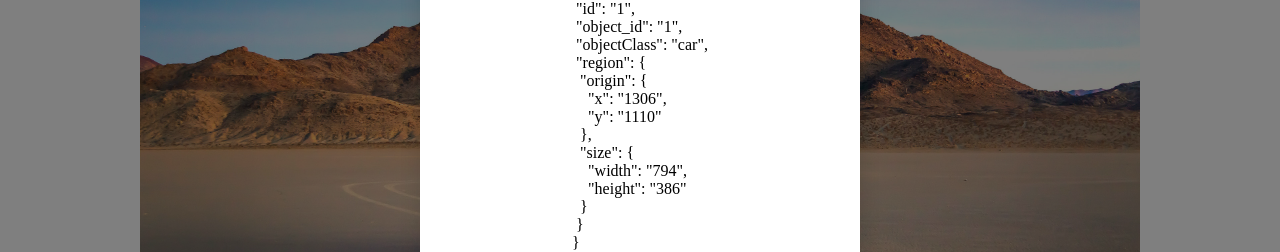
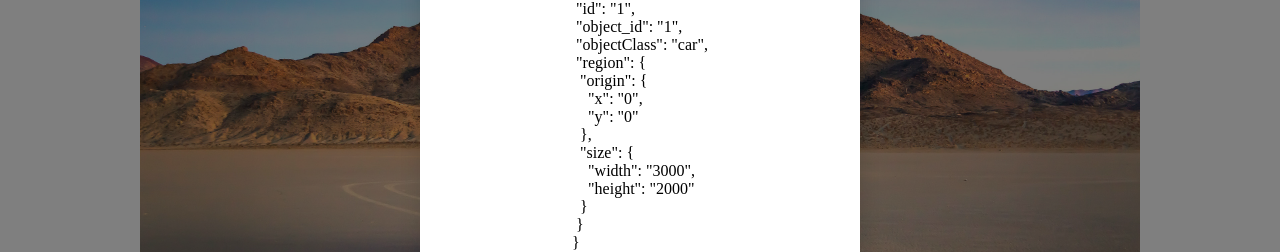
Before and after one commit to JettPy/object-selector, a React (Create React App) app: page / in a window 1280 px wide. Both pictures are taken after a click on the button "Добавить". Shown: the part 248-500 px from the top of the page. Built offline with nearby package versions, Linux system fonts and the light colour scheme.

Commit message:
Реализованны весь функционал

```diff
--- a/src/components/App/App.js
+++ b/src/components/App/App.js
@@ -2,11 +2,17 @@ import './App.css';
 import image from '../../images/image.jpg';
 import Canvas from '../Canvas/Canvas.js';
 import Popup from '../Popup/Popup.js';
-import { useState } from 'react';
+import { useState, useEffect } from 'react';
+import { imageData } from '../../data.js';
 
 function App() {
 
+  const [x, setX] = useState(0);
+  const [y, setY] = useState(0);
+  const [height, setHeight] = useState(imageData.height);
+  const [width, setWidth] = useState(imageData.width);
   const [isPopupOpen, setIsPopupOpen] = useState(false);
+  const [curWidth, setCurWidth] = useState(1000);
 
   function getSelectedData() {
     setIsPopupOpen(true);
@@ -16,14 +22,75 @@ function App() {
     setIsPopupOpen(false);
   }
 
+  function setData(left, top, right, bottom) {
+    if (right < left) {
+      setX(right);
+      setWidth(left - right);
+    } else {
+      setX(left);
+      setWidth(right - left);
+    }
+    if (bottom < top) {
+      setY(bottom);
+      setHeight(top - bottom);
+    } else {
+      setY(top);
+      setHeight(bottom - top);
+    }
+  }
+
+  function reset() {
+    setX(0);
+    setY(0);
+    setHeight(imageData.height);
+    setWidth(imageData.width);
+  }
+
+  function setCurrentWidth() {
+    const width = window.innerWidth;
+    if (width > 1100) {
+      setCurWidth(1000);
+    } else if (width > 900) {
+      setCurWidth(800);
+    } else if (width > 700) {
+      setCurWidth(600);
+    } else if (width > 500) {
+      setCurWidth(400);
+    } else if (width > 350) {
+      setCurWidth(300);
+    } else {
+      setCurWidth(200);
+    }
+    reset();
+  }
+
+  useEffect(() => {
+    setCurrentWidth();
+    window.addEventListener('resize', setCurrentWidth);
+  }, []);
+
   return (
     <main className='main'>
       <div className='main__container'>
         <img className='main__image' src={image} alt='Изображение с объектом'></img>
-        <Canvas></Canvas>
+        <Canvas
+          origWidth={imageData.width}
+          origHeight={imageData.height}
+          curWidth={curWidth}
+          setData={setData}
+        >
+        </Canvas>
       </div>
-      <button className='button' type="button"  onClick={getSelectedData}>Добавить</button>
-      <Popup isOpen={isPopupOpen} onClose={closePopUp}></Popup>
+      <button className='button' type="button" onClick={getSelectedData}>Добавить</button>
+      <Popup
+        isOpen={isPopupOpen}
+        onClose={closePopUp}
+        x={x}
+        y={y}
+        width={width}
+        height={height}
+      >
+      </Popup>
     </main>
   );
 }
--- a/src/components/Canvas/Canvas.js
+++ b/src/components/Canvas/Canvas.js
@@ -1,15 +1,45 @@
 import './Canvas.css';
 import { useEffect, useRef } from 'react';
 
-function Canvas() {
+function Canvas({ origWidth, origHeight, curWidth, setData }) {
 
   const canvasRef = useRef(null);
 
-  useEffect(()=>{
-    // const ctx = canvasRef.current.getContext('2d');
-    // ctx.rect(100, 50, 150, 75);
-    // ctx.stroke();
-  }, []);
+  useEffect(() => {
+    canvasRef.current.width = origWidth;
+    canvasRef.current.height = origHeight;
+    const ctx = canvasRef.current.getContext('2d');
+    let left, right, top, bottom = 0;
+    const k = origWidth / curWidth;
+    ctx.strokeStyle = 'yellow';
+    if (k < 2) {
+      ctx.lineWidth = 2;
+    } else if (k < 5) {
+      ctx.lineWidth = 5;
+    } else if (k < 10) {
+      ctx.lineWidth = 10;
+    } else {
+      ctx.lineWidth = 15;
+    }
+    canvasRef.current.onmousedown = function (event) {
+      left = Math.round(event.offsetX * k);
+      top = Math.round(event.offsetY * k);
+      canvasRef.current.onmousemove = function (event) {
+        right = Math.round(event.offsetX * k);
+        bottom = Math.round(event.offsetY * k);
+        ctx.clearRect(0, 0, origWidth, origHeight);
+        ctx.beginPath();
+        ctx.rect(left, top, right - left, bottom - top);
+        ctx.stroke();
+      };
+
+      canvasRef.current.onmouseup = function () {
+        canvasRef.current.onmousemove = null;
+        canvasRef.current.onmouseup = null;
+        setData(left, top, right, bottom);
+      };
+    }
+  }, [curWidth]);
 
   return (
     <canvas className='canvas' ref={canvasRef}></canvas>
--- a/src/components/Popup/Popup.js
+++ b/src/components/Popup/Popup.js
@@ -1,6 +1,6 @@
 import './Popup.css';
 
-function Popup({ isOpen, onClose }) {
+function Popup({ isOpen, onClose, x, y, width, height }) {
 
   return (
     <div className={`popup${isOpen ? " popup_opened" : ""}`}>
@@ -12,12 +12,12 @@ function Popup({ isOpen, onClose }) {
           <p>&nbsp;"objectClass": "car",</p>
           <p>&nbsp;"region": &#123;</p>
           <p>&nbsp;&nbsp;"origin": &#123;</p>
-          <p>&nbsp; &nbsp;&nbsp;"x": "1306",</p>
-          <p>&nbsp; &nbsp;&nbsp;"y": "1110"</p>
+          <p>&nbsp; &nbsp;&nbsp;"x": "{x}",</p>
+          <p>&nbsp; &nbsp;&nbsp;"y": "{y}"</p>
           <p>&nbsp;&nbsp;&#125;,</p>
           <p>&nbsp;&nbsp;"size": &#123;</p>
-          <p>&nbsp; &nbsp;&nbsp;"width": "794",</p>
-          <p>&nbsp; &nbsp;&nbsp;"height": "386"</p>
+          <p>&nbsp; &nbsp;&nbsp;"width": "{width}",</p>
+          <p>&nbsp; &nbsp;&nbsp;"height": "{height}"</p>
           <p>&nbsp;&nbsp;&#125;</p>
           <p>&nbsp;&#125;</p>
           <p>&#125;</p>
--- /dev/null
+++ b/src/data.js
@@ -0,0 +1,14 @@
+export const imageData = {
+  width: 3000,
+  height: 2000,
+}
+
+// export const imageData = {
+//   width: 800,
+//   height: 360,
+// }
+
+// export const imageData = {
+//   width: 225,
+//   height: 225,
+// }
--- a/src/index.css
+++ b/src/index.css
@@ -15,12 +15,13 @@
   margin-bottom: 30px;
   width: 120px;
   height: 40px;
-  transition: width .5s, height .5s, margin-top .5s, border .5s,
+  transition: width .5s, height .5s, margin-top .5s, margin-bottom .5s, border .5s,
     color .5s;
 }
 
 .button:hover {
   margin-top: 27px;
+  margin-bottom: 27px;
   width: 138px;
   height: 46px;
   border: 2px #2FEDCA solid;
```
Also changed, not shown: src/images/image2.jpg (added).
